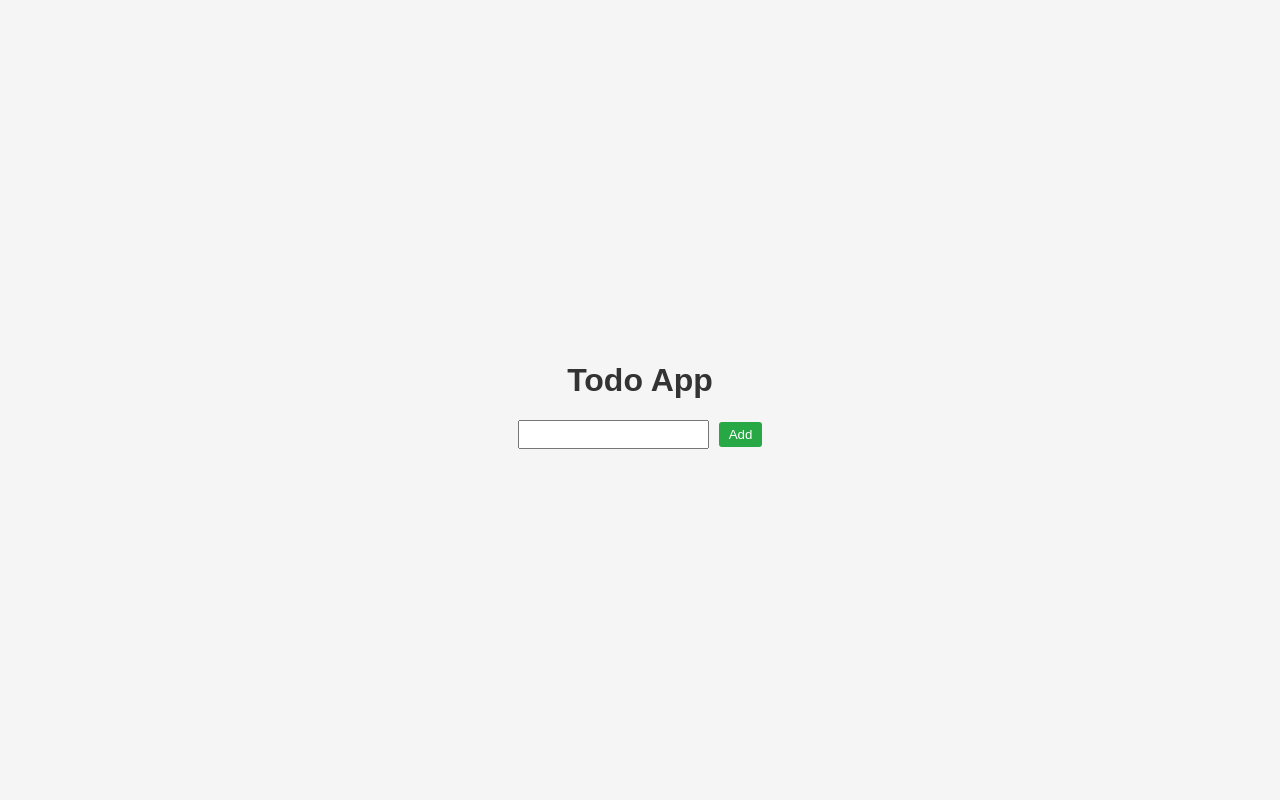
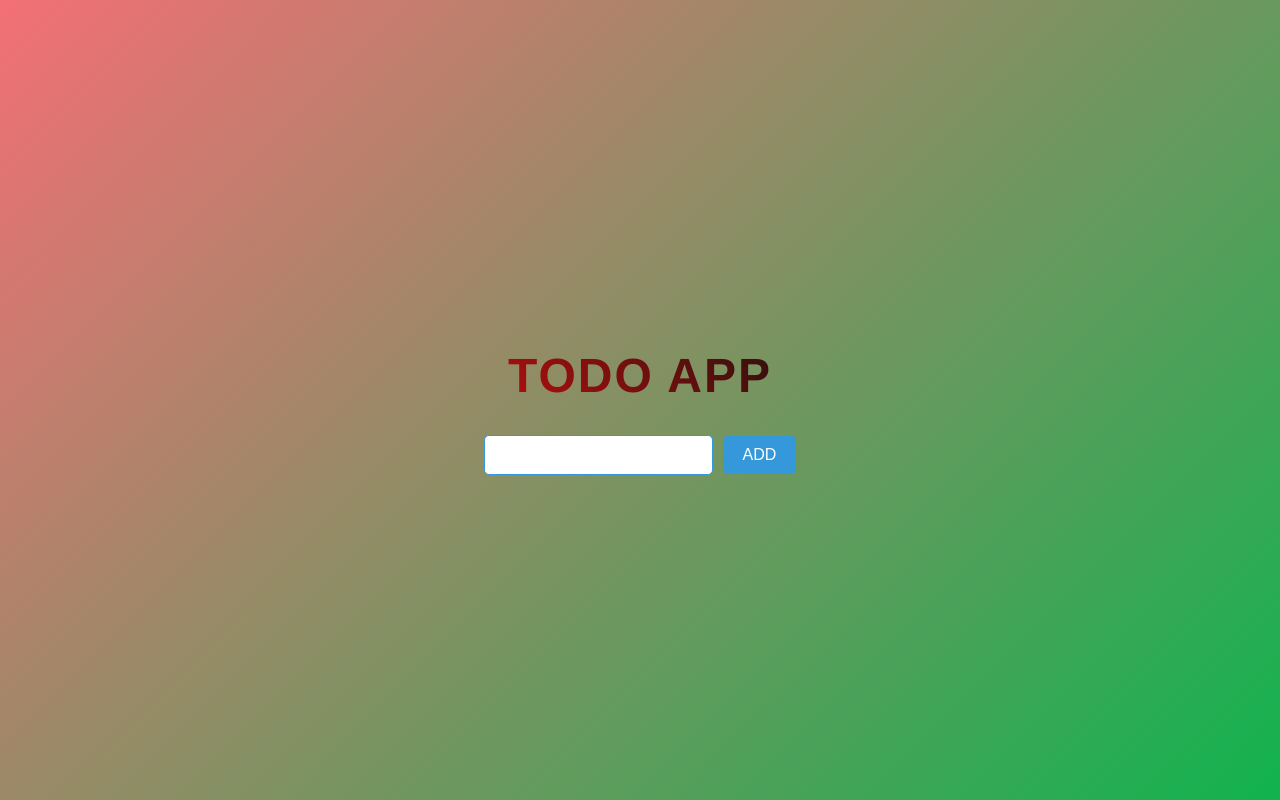
Before and after one commit to Dmusketeer/TypeScript_projects, a React (Vite) app in the folder todo-app/: page / in a window 1280 px wide. Built offline with nearby package versions, Linux system fonts and the light colour scheme.

Commit message:
typscript Todo

```diff
--- a/todo-app/src/App.css
+++ b/todo-app/src/App.css
@@ -2,6 +2,7 @@
 
 body {
   font-family: 'Arial', sans-serif;
+  background:linear-gradient(135deg, #f36f76, #11b34f);
   margin: 0;
   padding: 0;
   display: flex;
@@ -9,6 +10,7 @@ body {
   align-items: center;
   height: 100vh;
   background-color: #f5f5f5;
+
 }
 
 .App {
@@ -17,16 +19,16 @@ body {
 
 h1 {
   color: #333;
+  font-family: 'Helvetica Neue', sans-serif; font-size: 36px; font-weight: bold; text-align: center; text-transform: uppercase; letter-spacing: 2px; background: linear-gradient(45deg, #b90f0f, #29100d);font-size: 3rem; -webkit-background-clip: text; -webkit-text-fill-color: transparent
 }
 
-.TodoForm {
-  margin-bottom: 20px;
-}
 
 .TodoList {
   list-style: none;
   padding: 0;
 }
+
+/* TODO ITEMS */
 
 .TodoItem {
   display: flex;
@@ -41,41 +43,47 @@ h1 {
 
 .TodoItem input[type="checkbox"] {
   margin-right: 10px;
+  font-size: larger;
 }
 
+
 .TodoItem button {
-  background-color: #dc3545;
-  color: #fff;
-  border: none;
-  padding: 5px 10px;
-  cursor: pointer;
-  border-radius: 3px;
+ background-color: #c90808; color: #fff; padding: 10px 20px; font-size: 16px; border: none; border-radius: 5px; cursor: pointer;font-size:1rem;
+
 }
 
 .TodoItem button:hover {
   background-color: #c82333;
 }
 
+
+
+
+
+/* TODO */
 .AddTodo {
   display: flex;
   justify-content: space-between;
   align-items: center;
   margin-bottom: 10px;
+  display: flex; justify-content: center; align-items: center; margin-top: 20px;
 }
 
 .AddTodo input {
-  flex: 1;
+  /* flex: 1;
   padding: 5px;
-  margin-right: 10px;
+  margin-right: 10px; */
+  padding: 10px; font-size: 16px; border: 1px solid #3498db; border-radius: 5px; margin-right: 10px; flex: 1
 }
 
 .AddTodo button {
-  background-color: #28a745;
+  /* background-color: #28a745;
   color: #fff;
   border: none;
   padding: 5px 10px;
   cursor: pointer;
-  border-radius: 3px;
+  border-radius: 3px; */
+  background-color: #3498db; color: #fff; padding: 10px 20px; font-size: 16px; border: none; border-radius: 5px; cursor: pointer;font-size:1rem;
 }
 
 .AddTodo button:hover {
--- a/todo-app/src/App.tsx
+++ b/todo-app/src/App.tsx
@@ -26,7 +26,7 @@ setTodos((prevTodos)=>prevTodos.filter((todo)=>todo.id!==id))
 }
 
   return (
-    <div className='App'>
+    <div className='App '>
      <h1>Todo App</h1>
      <AddTodo addTodo={addTodo}/>
      <TodoLists todos={todos} toggleTodo={toggleTodo} deleteTodo={deleteTodo}/>
--- a/todo-app/src/components/AddTodo.tsx
+++ b/todo-app/src/components/AddTodo.tsx
@@ -16,7 +16,7 @@ const AddTodo:React.FC<Props> = ({addTodo}) => {
   return (
     <div className='AddTodo'>
         <input type="text" value={text} onChange={(e)=>setText(e.target.value)} />
-        <button onClick={handleAddTodo}>Add</button>
+        <button onClick={handleAddTodo} >ADD</button>
     </div>
   )
 }
--- a/todo-app/src/components/TodoItems.tsx
+++ b/todo-app/src/components/TodoItems.tsx
@@ -9,11 +9,18 @@ interface Props{
 const TodoItems:React.FC<Props> = ({todo,toggleTodo,deleteTodo}) => {
   return (
     <div className='TodoItem'>
-        <input type="checkbox" checked={todo.completed} onChange={()=>toggleTodo(todo.id)} />
-        <span style={{textDecoration:todo.completed?"line-through":"none"}}>{
+        <input type="checkbox"  style={{ transform: 'scale(1.5)' }} checked={todo.completed} onChange={()=>toggleTodo(todo.id)} />
+        <span className='TodoItemText' style={{
+        cursor: 'pointer',
+        textDecoration: todo.completed ? 'line-through' : 'none',
+        fontSize: '26px',
+        color: todo.completed ? '#888' : '#333',
+        fontFamily: 'Arial, sans-serif',
+        fontWeight: todo.completed ? 'normal' : 'bold',
+    }}>{
             todo.text
         }</span>
-        <button onClick={()=>deleteTodo(todo.id)}>Delete</button>
+        <button className='TodoItemButton' onClick={()=>deleteTodo(todo.id)}>DELETE</button>
     </div>
   )
 }
```
